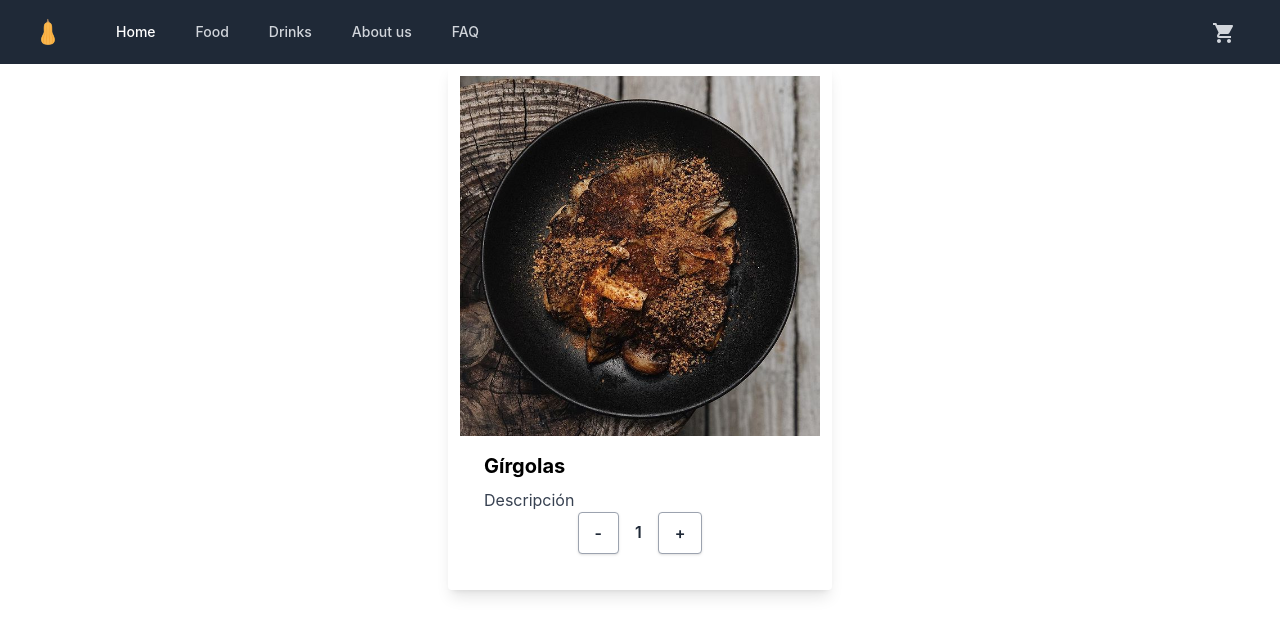
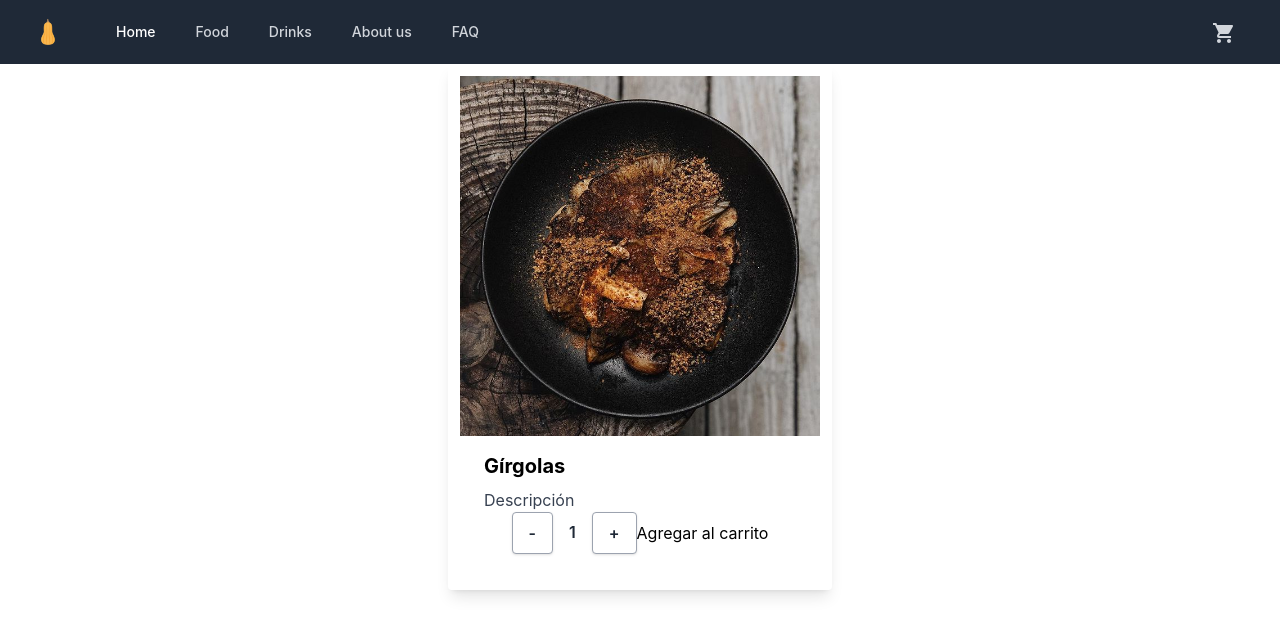
Before and after one commit to nazarenads/anquitoDosSantos, a React (Create React App) app: page /item/1 in a window 1280 px wide. Shown: the top 636 px of the page. Built offline with nearby package versions, Linux system fonts and the light colour scheme.

Commit message:
added state to store quantity selected and passed it to item count, not working

```diff
--- a/src/components/ItemCount.jsx
+++ b/src/components/ItemCount.jsx
@@ -1,6 +1,6 @@
 import React, {useState} from 'react'
 
-function ItemCount({stock, initial}) {
+function ItemCount({stock, initial, setQuantitySelected}) {
     const [counter, setCounter] = useState(initial);
 
     function increaseCounter(){
@@ -14,6 +14,9 @@ function ItemCount({stock, initial}) {
             setCounter(counter - 1)
         } else {}
     }
+    const onAdd = () => {
+        setQuantitySelected(counter)
+      }
 
   return (
     <>
@@ -22,6 +25,7 @@ function ItemCount({stock, initial}) {
         {counter}
     </p>
     <button onClick={increaseCounter} className="bg-white hover:bg-gray-100 text-gray-800 font-semibold py-2 px-4 border border-gray-400 rounded shadow">+</button>
+    <button onClick={onAdd}> Agregar al carrito </button>
     </>
   )
 }
--- a/src/components/ItemDetail.jsx
+++ b/src/components/ItemDetail.jsx
@@ -1,8 +1,10 @@
-import React from 'react'
+import React, { useState } from 'react'
 import ItemCount from './ItemCount'
 
 function ItemDetail({product}) {
   const {image, title, description, stock} = product
+  const [quantitySelected, setQuantitySelected] = useState(0);
+
   return (
         <div className="max-w-sm rounded overflow-hidden shadow-lg p-3">
     <img className="w-full" src={image}/>
@@ -12,7 +14,8 @@ function ItemDetail({product}) {
             {description}
         </p>
         <div className="flex justify-center pb-2">
-        <ItemCount stock={stock} initial={1}/>
+        {console.log(quantitySelected)}
+        <ItemCount stock={stock} initial={1} setQuantitySelected={setQuantitySelected}/>
         </div>
 
     </div>
```
